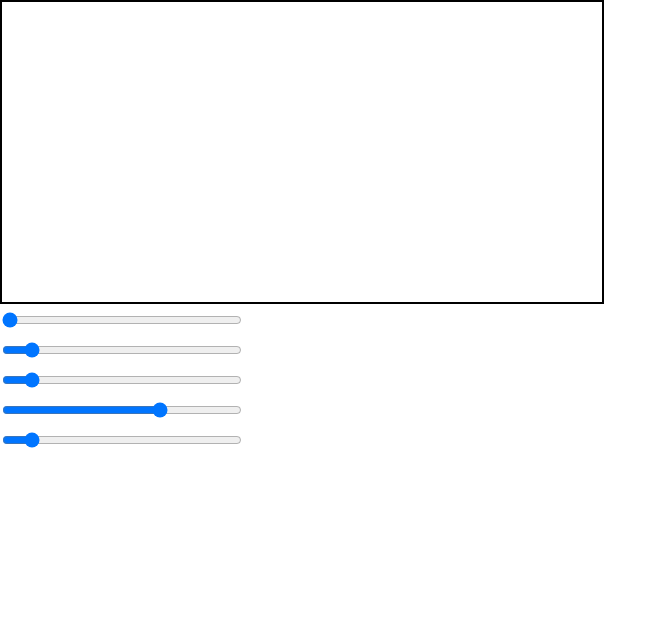
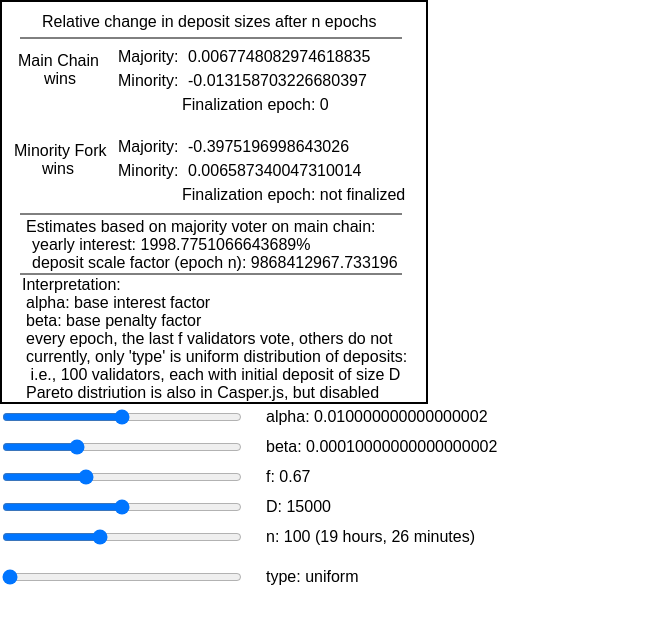
Before and after one commit to daniel-sutd/daniel-sutd.github.io, a plain HTML site: page index.html in a window 1280 px wide. Shown: the whole page, without its empty margins (0-667 px from the left). Drawn offline with Linux system fonts and the light colour scheme.

Commit message:
Add files via upload

```diff
--- a/index.html
+++ b/index.html
@@ -4,17 +4,19 @@
         <meta charset="utf-8"/>
         <link rel="stylesheet" type="text/css" href="main.css">
         <script src="js/Casper.js"></script>
-        <script src="js/MatrixDisplay.js"></script>
+        <script src="js/ResultDisplay.js"></script>
         <script src="js/SliderDisplay.js"></script>
     </head>
     <body>
-        <input id="typeSlider" class="typeSlider" type="range" min="0" max="2" value = "0" step="1" />
-        <input id="nSlider" class="nSlider" type="range" min="0" max="100" value = "0" step="any" />
-        <input id="pSlider" class="pSlider" type="range" min="0" max="100" value = "0" step="any" />
         <input id="alphaSlider" class="alphaSlider" type="range" min="0" max="100" value = "0" step="any" />
         <input id="betaSlider" class="betaSlider" type="range" min="0" max="100" value = "0" step="any" />
-        <canvas id="matrixCanvas" class="matrixCanvas" width="600" height="300"></canvas>
-        <canvas id="sliderCanvas" class="sliderCanvas" width="300" height="460"></canvas>
+        <input id="fSlider" class="fSlider" type="range" min="0" max="100" value = "0" step="any" />
+        <input id="nSlider" class="nSlider" type="range" min="0" max="100" value = "0" step="any" />
+        <input id="DSlider" class="DSlider" type="range" min="0" max="100" value = "0" step="any" />
+
+        <input id="typeSlider" class="typeSlider" type="range" min="0" max="0" value = "0" step="1" />
+        <canvas id="ResultCanvas" class="ResultCanvas" width="424" height="400"></canvas>
+        <canvas id="sliderCanvas" class="sliderCanvas" width="300" height="600"></canvas>
         <script src="js/Controls.js"></script>
     </body>
 </html>
--- a/js/Casper.js
+++ b/js/Casper.js
@@ -9,12 +9,15 @@ class Casper {
         this.baseInterestFactor = baseInterestFactor;
         this.basePenaltyFactor = basePenaltyFactor;
 
-        this.rewardFactor = 0;
         this.depositScaleFactor = Casper.INITIAL_SCALE_FACTOR;
+        // the initial value has some impact during the first epoch because it impacts the deposit factor rescale:
+        this.rewardFactor = this.baseInterestFactor/Math.sqrt(D*numValidators * this.depositScaleFactor) + this.basePenaltyFactor * 2;
 
         this.totalVoteUnscaled = 0;
         this.epoch = 0;
-        this.ESF = 1;
+        this.lastJustifiedEpoch = 0;
+        this.lastFinalizedEpoch = -1;
+        this.finalizationEpoch = 0;
 
         this.D = D;
         this.f = f;
@@ -22,9 +25,6 @@ class Casper {
 
         this.initFraction(D, f, setting);
         this.initDeposits(D, setting);
-
-        //console.log(this.validatorDeposits);
-        //console.log(this.validatorVoteProbs);
 	}
 
 	initFraction(D, f, setting) {
@@ -110,14 +110,24 @@ class Casper {
 		return result;
 	}
 
+    getESF() {
+        return this.epoch - this.lastFinalizedEpoch;
+    }
+
     getCollectiveReward() {
+        if(this.epoch == 1) return 1;
         var votePercentage = this.totalVoteUnscaled/this.getTotalDepositsUnscaled();
-		if(this.ESF >= 2) votePercentage = 0;
+		if(this.getESF() > 2) votePercentage = 0;
         return votePercentage;
     }
 
     getScaledDeposit(i) {
         return this.validatorDeposits[i] * this.depositScaleFactor;
+    }
+
+    getFinalizationEpoch() {
+        if(this.getESF() == 1) return this.finalizationEpoch;
+        else return "not finalized";
     }
 
 	processEpoch() {
@@ -132,7 +142,7 @@ class Casper {
 		this.depositScaleFactor = this.depositScaleFactor * (1 + this.getCollectiveReward()*this.rewardFactor/2 - this.rewardFactor);
 
 		// update reward factor
-		this.rewardFactor = this.baseInterestFactor/Math.sqrt(this.getTotalDepositsUnscaled() * this.depositScaleFactor) + this.basePenaltyFactor * this.ESF;
+		this.rewardFactor = this.baseInterestFactor/Math.sqrt(this.getTotalDepositsUnscaled() * this.depositScaleFactor) + this.basePenaltyFactor * this.getESF();
 
 		// update deposits
 		this.totalVoteUnscaled = 0;
@@ -141,22 +151,20 @@ class Casper {
 				this.validatorDeposits[i] += this.validatorDeposits[i] * this.rewardFactor;
 				this.totalVoteUnscaled += this.validatorDeposits[i];
 			}
-		}
-
-		if(this.totalVoteUnscaled/this.getTotalDepositsUnscaled() > 2./3) {
-			this.ESF = 1;
-		} else {
-			this.ESF++;
+            // check for justification/finalization
+            if(this.totalVoteUnscaled/this.getTotalDepositsUnscaled() > 2./3 && this.lastJustifiedEpoch < this.epoch) {
+                if(this.lastJustifiedEpoch == this.epoch-1) {
+                    if(this.epoch - this.lastFinalizedEpoch >= 3) this.finalizationEpoch = this.epoch; // just for tracing purposes
+                    this.lastFinalizedEpoch = this.epoch-1;
+                }
+                this.lastJustifiedEpoch = this.epoch;
+            }
 		}
 	}
 
     processEpochs(n) {
         for(var i=0;i<n;i++) {
             this.processEpoch();
-        }
-        var scaledDeps = [];
-        for(var i=0;i<this.numValidators;i++) {
-            scaledDeps[i] = this.validatorDeposits[i] * this.depositScaleFactor;
         }
     }
 }
@@ -166,3 +174,5 @@ Casper.PARETO4LOG5 = 1;
 Casper.PARETO4LOG5REV = 2;
 
 Casper.INITIAL_SCALE_FACTOR = 10000000000;
+
+Casper.BASE_NUM_VALIDATORS = 100;
--- a/js/Controls.js
+++ b/js/Controls.js
@@ -1,29 +1,37 @@
-resetSlider = function() {
+initSlider = function() {
     //document.getElementById('pSlider').value = 100 * trace.getCurrentTime() / (trace.maxTime - trace.minTime);
 
-    document.getElementById('pSlider').value = 67;
-    document.getElementById('alphaSlider').value = 10;
-    document.getElementById('betaSlider').value = 10;
-    document.getElementById('nSlider').value = 10;
+    document.getElementById('fSlider').value = 34;
+    document.getElementById('alphaSlider').value = 100 - 10*(3 + Math.log(0.01)/Math.log(0.1));
+    document.getElementById('betaSlider').value = 100 - 10*(3 + Math.log(0.0001)/Math.log(0.1));
+    document.getElementById('nSlider').value = 20*Math.log(100)/Math.log(10);
+    document.getElementById('DSlider').value = 12*Math.log(14999.5)/Math.log(10);
     document.getElementById('typeSlider').value = 0;
+    //console.log((Math.log(0.0001)/Math.log(0.1)+3)*10);
+    //console.log(100 - 10*(3 + Math.log(0.0001)/Math.log(0.1)));
 }
 
 redrawDisplay = function() {
-    var p = (document.getElementById('pSlider').valueAsNumber / 100);
+    var f = (document.getElementById('fSlider').valueAsNumber / 200)+0.5;
     var alpha = (Math.pow(0.1, (100 - document.getElementById('alphaSlider').valueAsNumber) / 10-3));
     var beta = (Math.pow(0.1, (100 - document.getElementById('betaSlider').valueAsNumber) / 10-3));
-    var n = (Math.ceil(Math.pow(10, document.getElementById('nSlider').valueAsNumber/16)));
+    var n = (Math.ceil(Math.pow(10, document.getElementById('nSlider').valueAsNumber/20)));
+    var D = (Math.ceil(Math.pow(10, document.getElementById('DSlider').valueAsNumber/12)));
     var type = (document.getElementById('typeSlider').valueAsNumber);
-    matrixDisplay.redraw(type, alpha, beta, p, n);
-    sliderDisplay.redraw(type, alpha, beta, p, n);
+    ResultDisplay.redraw(type, alpha, beta, f, n, D);
+    sliderDisplay.redraw(type, alpha, beta, f, n, D);
 }
 
-document.getElementById('pSlider').addEventListener("input", redrawDisplay, false);
+document.getElementById('fSlider').addEventListener("input", redrawDisplay, false);
 document.getElementById('alphaSlider').addEventListener("input", redrawDisplay, false);
 document.getElementById('betaSlider').addEventListener("input", redrawDisplay, false);
 document.getElementById('nSlider').addEventListener("input", redrawDisplay, false);
+document.getElementById('DSlider').addEventListener("input", redrawDisplay, false);
 document.getElementById('typeSlider').addEventListener("input", redrawDisplay, false);
 
-matrixDisplay = new MatrixDisplay();
+ResultDisplay = new ResultDisplay();
 sliderDisplay = new SliderDisplay();
-resetSlider();
+initSlider();
+redrawDisplay();
+
+// others
--- a/js/ResultDisplay.js
+++ b/js/ResultDisplay.js
@@ -49,20 +49,34 @@ class ResultDisplay {
         context.fillText(this.getDepositChange(casperSF, casperSF.numValidators-1),186,ResultDisplay.BASE_Y+106);
         context.fillText("Finalization epoch: "+casperSF.getFinalizationEpoch(), 180,ResultDisplay.BASE_Y+130);
 
-        // botom
+        // yearly interest
         context.beginPath();
         context.moveTo(18,ResultDisplay.BASE_Y+144);
         context.lineTo(400,ResultDisplay.BASE_Y+144);
         context.stroke();
 
-        context.fillText("Interpretation:", 20, ResultDisplay.BASE_Y+164);
-        context.fillText("alpha: base interest factor", 24, ResultDisplay.BASE_Y+182);
-        context.fillText("beta: base penalty factor", 24, ResultDisplay.BASE_Y+200);
-        context.fillText("every epoch, the first f validators vote, others do not", 24, ResultDisplay.BASE_Y+218);
-        context.fillText("currently, only 'type' is uniform distribution of deposits:", 24, ResultDisplay.BASE_Y+236);
-        context.fillText(" i.e., 100 validators, each with initial deposit of size D", 24, ResultDisplay.BASE_Y+254);
-        context.fillText("Pareto distriution is also in Casper.js, but disabled", 24, ResultDisplay.BASE_Y+272);
+        var numEpochsInYear = (365.25 * 24 * 3600) / SliderDisplay.SECONDS_PER_EPOCH;
+        var estimatedInterest = Math.pow(1 + this.getDepositChange(casperMC, casperMC.numValidators-1), numEpochsInYear/n);
+
+        context.fillText("Estimates based on majority voter on main chain: ", 24, ResultDisplay.BASE_Y+162);
+        context.fillText("yearly interest: "+((estimatedInterest)-1)*100+"%", 30, ResultDisplay.BASE_Y+180);
+        context.fillText("deposit scale factor (epoch n): "+casperMC.depositScaleFactor, 30, ResultDisplay.BASE_Y+198);
+
+         // explanation
+        context.beginPath();
+        context.moveTo(18,ResultDisplay.BASE_Y+204);
+        context.lineTo(400,ResultDisplay.BASE_Y+204);
+        context.stroke();
+
+        context.fillText("Interpretation:", 20, ResultDisplay.EXPLANATION_Y+164);
+        context.fillText("alpha: base interest factor", 24, ResultDisplay.EXPLANATION_Y+182);
+        context.fillText("beta: base penalty factor", 24, ResultDisplay.EXPLANATION_Y+200);
+        context.fillText("every epoch, the last f validators vote, others do not", 24, ResultDisplay.EXPLANATION_Y+218);
+        context.fillText("currently, only 'type' is uniform distribution of deposits:", 24, ResultDisplay.EXPLANATION_Y+236);
+        context.fillText(" i.e., 100 validators, each with initial deposit of size D", 24, ResultDisplay.EXPLANATION_Y+254);
+        context.fillText("Pareto distriution is also in Casper.js, but disabled", 24, ResultDisplay.EXPLANATION_Y+272);
     }
 }
 
 ResultDisplay.BASE_Y = 68;
+ResultDisplay.EXPLANATION_Y = 124;
--- a/js/SliderDisplay.js
+++ b/js/SliderDisplay.js
@@ -4,17 +4,20 @@ class SliderDisplay {
 
     }
 
-    redraw(type, alpha, beta, p, n) {
+    redraw(type, alpha, beta, p, n, D) {
         var canvas = document.getElementById('sliderCanvas');
         var context = canvas.getContext('2d');
 
         context.clearRect(0, 0, canvas.width, canvas.height);
         context.font = "16px Arial";
-        context.fillText("type: "+SliderDisplay.TYPES[type], 6, SliderDisplay.BASE_Y+12);
-        context.fillText("alpha: "+ alpha,6,SliderDisplay.BASE_Y+42);
-        context.fillText("beta: "+beta,6,SliderDisplay.BASE_Y+72);
-        context.fillText("f: "+p,6,SliderDisplay.BASE_Y+102);
-        context.fillText("n: "+n,6,SliderDisplay.BASE_Y+132);
+
+        context.fillText("alpha: "+ alpha,6,SliderDisplay.BASE_Y+15);
+        context.fillText("beta: "+beta,6,SliderDisplay.BASE_Y+45);
+        context.fillText("f: "+p,6,SliderDisplay.BASE_Y+75);
+        context.fillText("D: "+D,6,SliderDisplay.BASE_Y+105);
+        context.fillText("n: "+n+" ("+SliderDisplay.timeAtEpoch(n)+")",6,SliderDisplay.BASE_Y+135);
+
+        context.fillText("type: "+SliderDisplay.TYPES[type], 6, SliderDisplay.BASE_Y+175);
         /*context.fillText("node "+this.node.index,6,16);
         context.fillText("pos: ["+this.node.x+", "+this.node.y+"]",6,34);
         context.fillText("pp: "+this.node.pp,6,52);
@@ -30,4 +33,22 @@ class SliderDisplay {
 
 SliderDisplay.TYPES = ["uniform", "pareto4log5", "pareto4log5rev"];
 
-SliderDisplay.BASE_Y = 310;
+SliderDisplay.BASE_Y = 407;
+
+// not sure if SliderDisplay is the best place to put this but OK
+SliderDisplay.timeAtEpoch = function (epoch) {
+    var seconds = Math.floor(SliderDisplay.SECONDS_PER_EPOCH * epoch); // 50 blocks * 14 seconds/block
+    var minutes = Math.floor(seconds / 60);
+    var hours = Math.floor(minutes / 60);
+    var days = Math.floor(hours / 24);
+    var weeks = Math.floor(days / 7);
+    var years = Math.floor(days / 365);
+    if(years >= 1) return years+" years, "+(days-years*365)+" days";
+    if(weeks >= 1) return weeks+" weeks, "+(days - 7*weeks)+" days";
+    if(days >= 1) return days+" days, "+(hours - 24*days)+" hours";
+    if(hours >= 1)  return hours+" hours, "+(minutes - 60*hours)+" minutes";
+    if(minutes >= 1)  return minutes+" minutes, "+(seconds - 60*minutes)+" seconds";
+    return seconds+" seconds";
+}
+
+SliderDisplay.SECONDS_PER_EPOCH = 700;
--- a/main.css
+++ b/main.css
@@ -4,7 +4,7 @@
     height:400px;
 }
 
-.matrixCanvas {
+.ResultCanvas {
     border: 2px solid black;
     position: absolute;
     left: 0px;
@@ -22,38 +22,44 @@ body {
     padding: 0px;
 }
 
-.typeSlider {
-    position: absolute;
-    left: 0px;
-    top: 310px;
-    width: 240px;
-}
-
 .alphaSlider {
     position: absolute;
     left: 0px;
-    top: 340px;
+    top: 407px;
     width: 240px;
 }
 
 .betaSlider {
     position: absolute;
     left: 0px;
-    top: 370px;
+    top: 437px;
     width: 240px;
 }
 
-
-.pSlider {
+.fSlider {
     position: absolute;
     left: 0px;
-    top: 400px;
+    top: 467px;
+    width: 240px;
+}
+
+.DSlider {
+    position: absolute;
+    left: 0px;
+    top: 497px;
     width: 240px;
 }
 
 .nSlider {
     position: absolute;
     left: 0px;
-    top: 430px;
+    top: 527px;
     width: 240px;
 }
+
+.typeSlider {
+    position: absolute;
+    left: 0px;
+    top: 567px;
+    width: 240px;
+}
```
